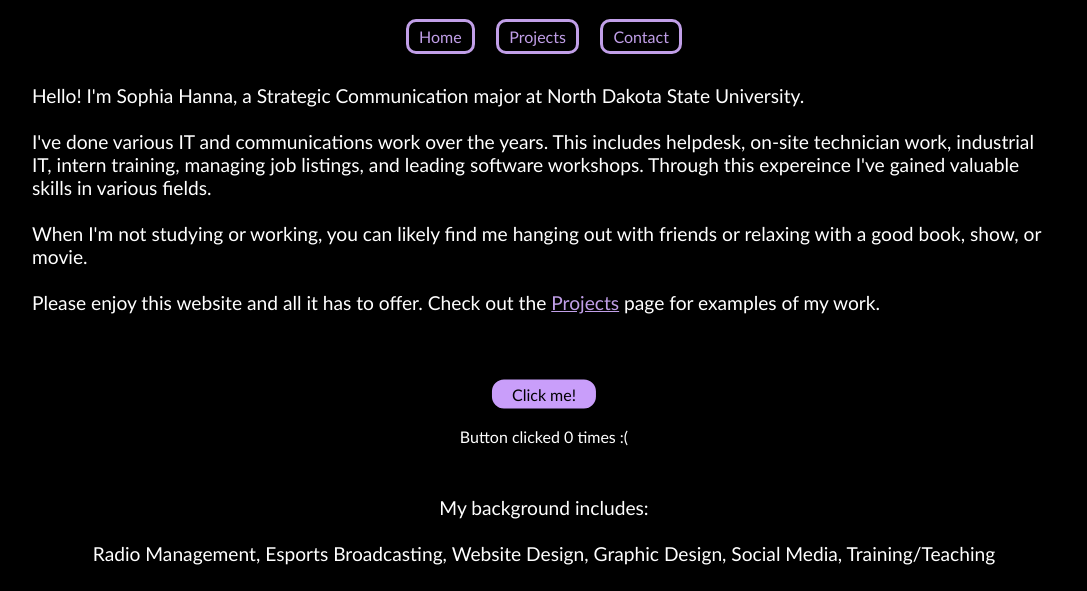
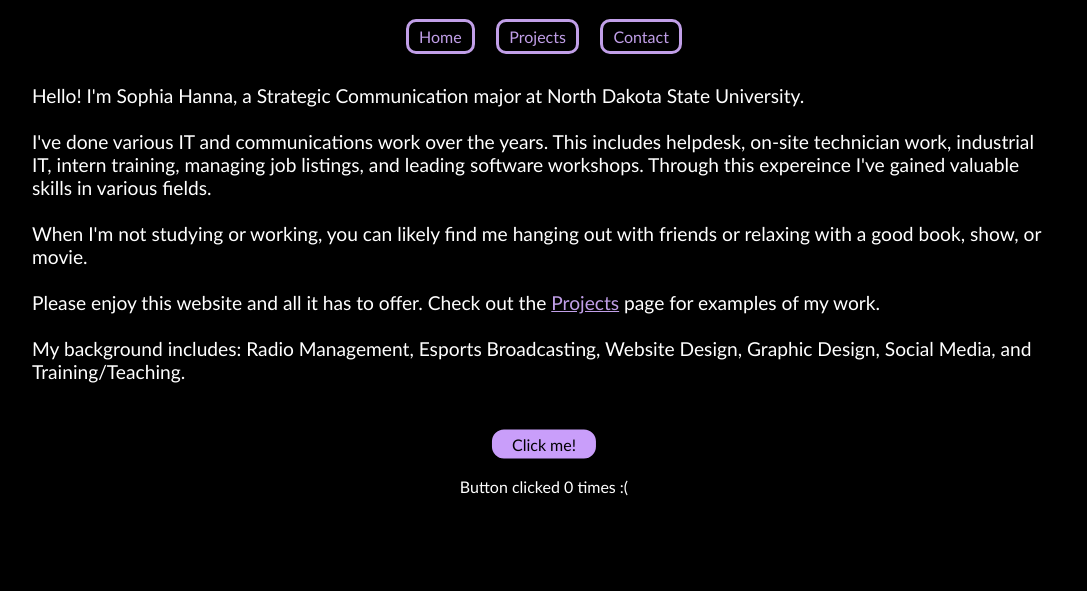
Before and after one commit to soph39/soph39.github.io, a plain HTML site: page index.html in a window 1280 px wide. Shown: the part 209-800 px from the top of the page, without its empty margins (96-1183 px from the left). Drawn offline with Linux system fonts and the light colour scheme.

Commit message:
Update index.html

```diff
--- a/index.html
+++ b/index.html
@@ -45,10 +45,10 @@ Nosy much?
                 relaxing with a good book, show, or movie.
                 <br/><br/>
                 Please enjoy this website and all it has to offer. Check out the <a href="/projects.html">Projects</a> page for examples of my work.
+                <br><br>
+                My background includes: Radio Management, Esports Broadcasting, Website Design, Graphic Design, Social Media, and Training/Teaching.
             </p>
             <!-- Be on the lookout for surprises and easter eggs! -->
-
-        <br/>
 
         <br>
 
@@ -71,13 +71,6 @@ Nosy much?
 
         <br/>
 
-        <div style="align-content: center;">
-        <p style="text-align: center;">
-            My background includes:
-            <br><br>
-            Radio Management, Esports Broadcasting, Website Design, Graphic Design, Social Media, Training/Teaching
-        </p>
-        </div>
     </main>
 
     <footer role = "footer">
```
